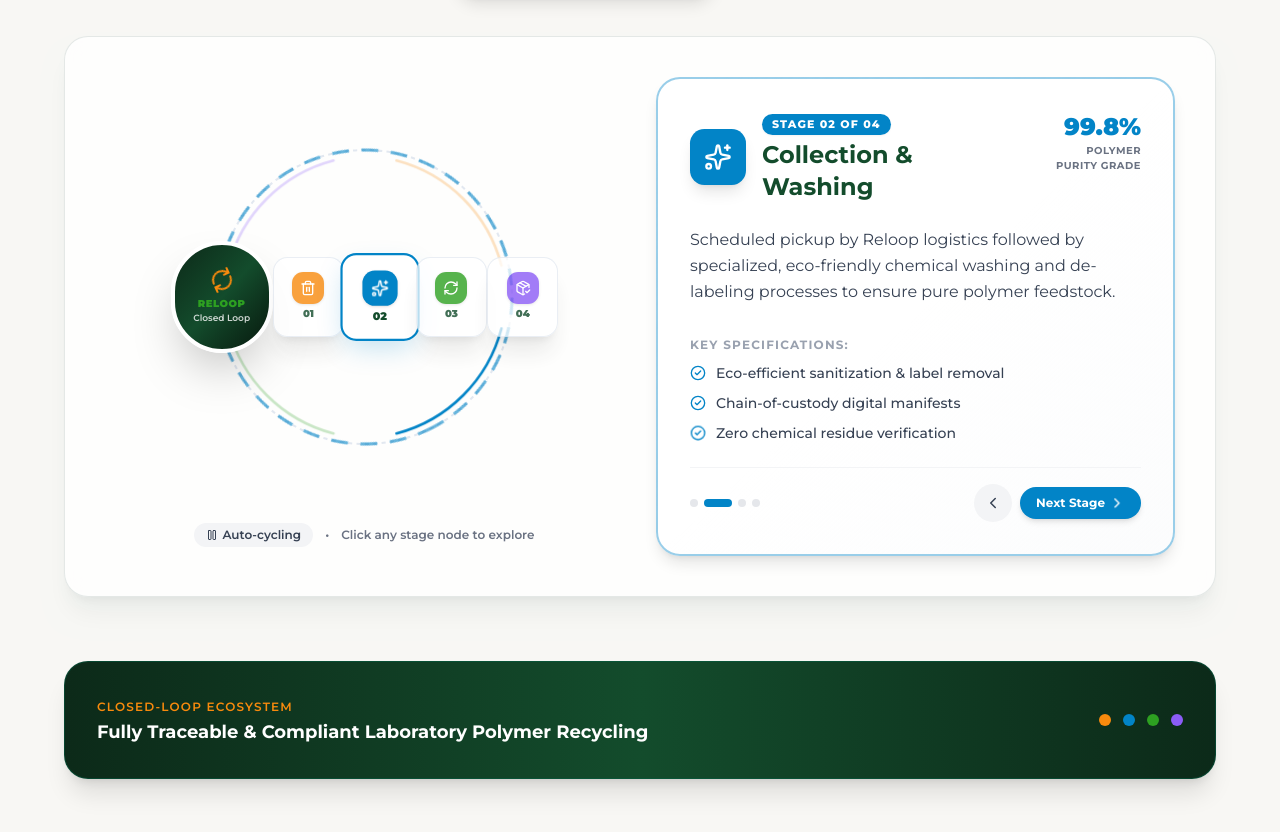
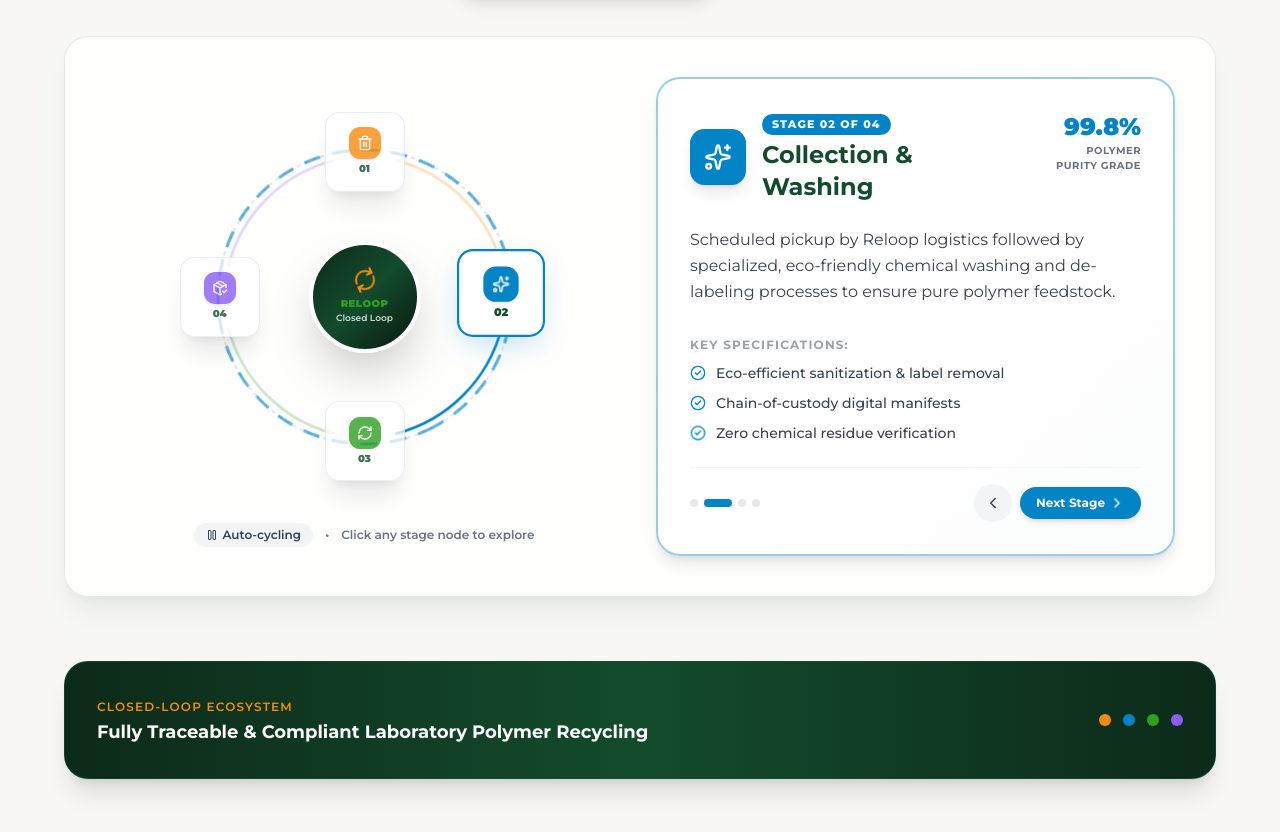
Before and after one commit to NipunMagotra/ReloopSciences, a Next.js app: page / in a window 1280 px wide. Shown: the part 1732-2564 px from the top of the page. Built offline with nearby package versions, Linux system fonts and the light colour scheme; a web font is replaced by a local one.

Commit message:
Fix duplicate JSX style prop in TwoCircularLoop component

```diff
--- a/src/components/home/TwoCircularLoop.tsx
+++ b/src/components/home/TwoCircularLoop.tsx
@@ -297,18 +297,16 @@ export function TwoCircularLoop() {
                   }}
                   whileHover={{ scale: 1.1 }}
                   whileTap={{ scale: 0.95 }}
-                  style={{
-                    position: "absolute",
-                    top: pos.top,
-                    left: pos.left,
-                    transform: pos.transform,
-                  }}
                   className={`z-20 w-16 h-16 sm:w-20 sm:h-20 rounded-2xl flex flex-col items-center justify-center transition-all duration-300 shadow-xl ${
                     isActive
                       ? "bg-white border-2 scale-110 shadow-2xl"
                       : "bg-white/90 hover:bg-white border border-gray-200 opacity-80 hover:opacity-100"
                   }`}
                   style={{
+                    position: "absolute",
+                    top: pos.top,
+                    left: pos.left,
+                    transform: pos.transform,
                     borderColor: isActive ? step.cssColor : "rgba(226, 232, 240, 0.9)",
                     boxShadow: isActive
                       ? `0 10px 25px -5px ${step.cssColor}40`
```
